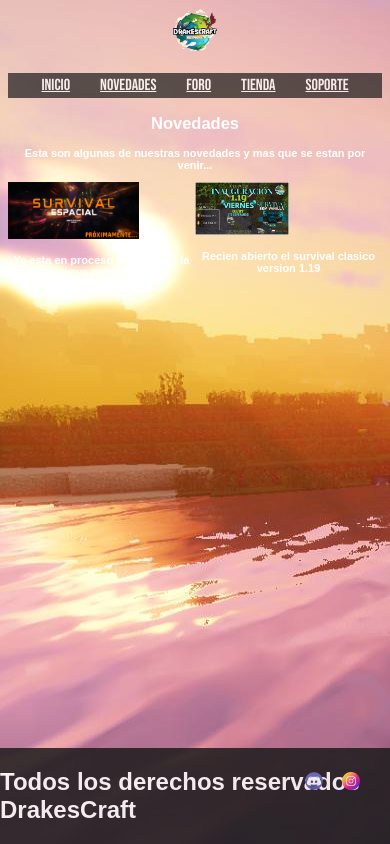
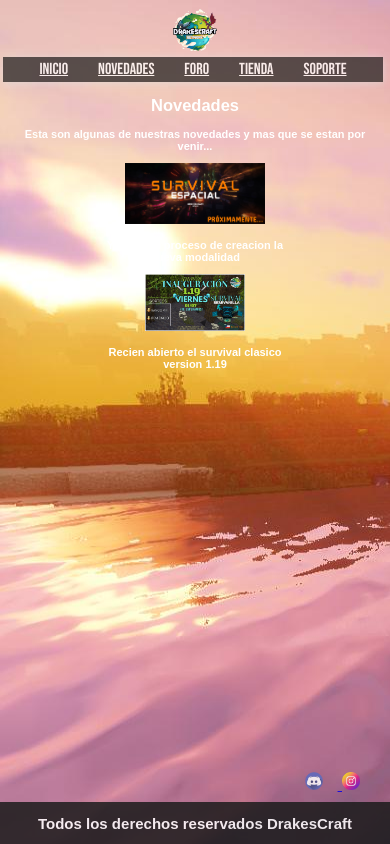
Before and after one commit to JoaquinEspeche/web-page-drakescraft, a plain HTML site: page pages/novedades.html in a window 390 px wide. Drawn offline with Linux system fonts and the light colour scheme.

Commit message:
grids + y media querryes +

```diff
--- a/css/style.css
+++ b/css/style.css
@@ -26,8 +26,10 @@
 
 /* Navegation Bar */
 
+
 ul {
     list-style-type: none;
+    margin: 0px;
     padding: 10px;
     background-color: rgb(26, 26, 26);
     opacity: 70%;
@@ -35,6 +37,12 @@
     justify-content: center;
     font-family: 'Bebas Neue';
     flex-flow: row wrap;
+    box-shadow: 0 1px 8px #ddd;
+    position: relative;
+    width: 100%;
+    left: -12px;
+
+
   }
 
   li a {
@@ -45,10 +53,13 @@
 
   }
 
+
   li a:hover {
     background-color: rgb(0, 0, 0);
 
   }
+
+
 
 /* Main Novedades */
 
@@ -57,22 +68,22 @@
     display: grid;
     grid-template-columns: repeat(2, 1fr);
     grid-template-rows: 1fr;
-
+    text-align: center;
 
 }
 
 .n-item1{
 
+    text-align: center;
+    width: 70%;
 
-    width: 70%;
-    text-align: center;
 }
 
 .n-item2{
 
+    text-align: center;
+    width: 50%;
 
-    width: 50%;
-    text-align: center;
 }
 
 /* Footer */
@@ -80,7 +91,7 @@
 .box-footer{
     display: flex;
     position: fixed;
-    left: 0;
+    left: 0px;
     bottom: 0px;
     width: 100%;
     background-color: rgb(26, 26, 26);
@@ -160,13 +171,14 @@
   @media (max-width: 768px) {
     ul {
         list-style-type: none;
+        margin: 0px;
         padding: 5px;
         background-color: rgb(26, 26, 26);
         opacity: 70%;
-        display: flex;
-        justify-content: center;
-        font-family: 'Bebas Neue';
-        flex-flow: row wrap;
+        left: -5px;
+
+
+
       }
 
       li a {
@@ -188,6 +200,8 @@
         justify-content: center;
         font-family: 'Bebas Neue';
         flex-flow: row wrap;
+        left: -5px;
+
       }
 
       li a {
@@ -211,3 +225,49 @@
 
     }
   }
+
+  @media (max-width: 768px) {
+    .box-novedades{
+
+        grid-template-columns: 400px;
+        grid-template-rows: repeat(1, 1fr);
+        justify-content: center;
+
+    }
+    .n-item1{
+
+        text-align: center;
+        width: 70%;
+
+    }
+
+    .n-item2{
+
+        text-align: center;
+        width: 50%;
+
+    }
+  }
+
+  @media (max-width: 425px) {
+    .box-novedades{
+
+        grid-template-columns: 200px;
+        grid-template-rows: repeat(1, 1fr);
+        justify-content: center;
+
+    }
+    .n-item1{
+
+        text-align: center;
+        width: 70%;
+
+    }
+
+    .n-item2{
+
+        text-align: center;
+        width: 50%;
+
+    }
+  }
--- a/pages/novedades.html
+++ b/pages/novedades.html
@@ -97,7 +97,7 @@
 
 
 
-        <h2>Todos los derechos reservados DrakesCraft</h2>
+        <h2 class="footer-text">Todos los derechos reservados DrakesCraft</h2>
 
 
     </footer>
```
Also changed, not shown: pages/foro.html (+1 -1 lines), pages/soporte.html (+1 -1 lines), pages/tienda.html (+1 -1 lines).
